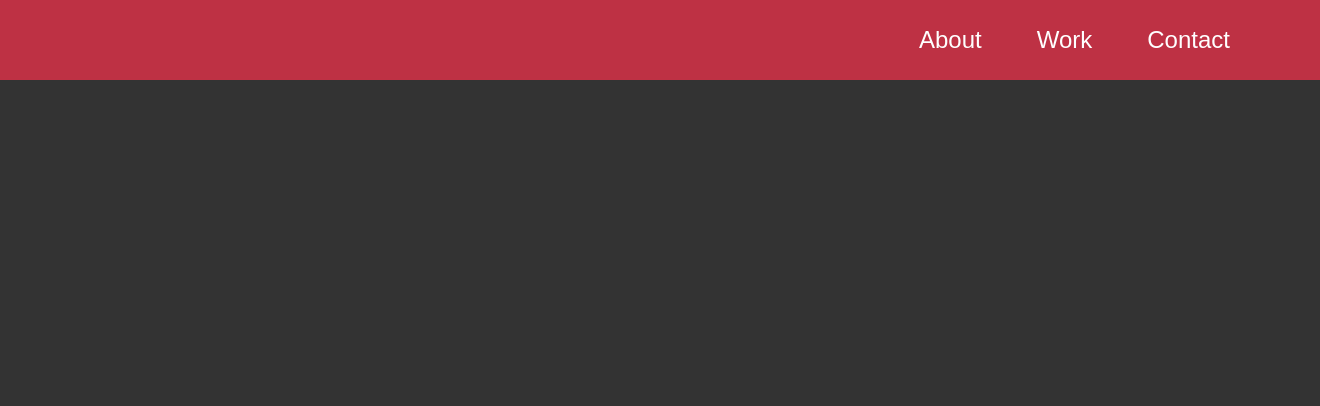
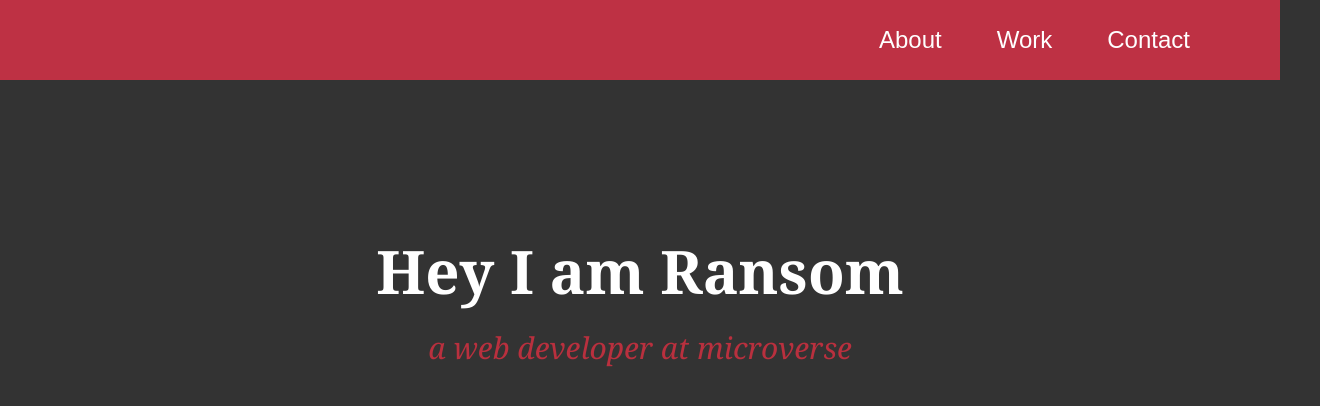
Before and after one commit to Gracy222/GroupProject, a plain HTML site: page index.html in a window 1280 px wide. Shown: the whole page, 1320 px wide, since content can reach past the window. Drawn offline with Linux system fonts and the light colour scheme.

Commit message:
added code for hero section

```diff
--- a/css/style.css
+++ b/css/style.css
@@ -6,7 +6,7 @@ body {
     font-family: sans-serif;
 }
 
-menu {
+nav {
     margin: 0;
     background-color: #be3144;
     height: 80px;
@@ -15,7 +15,7 @@ menu {
     justify-content: end;
     align-items: center;
 }
-menu ul {
+nav ul {
     margin: 0;
     padding: 0;
     list-style-type: none;
@@ -23,7 +23,7 @@ menu ul {
     font-size: x-large;
     display: flex;
 }
-menu ul li {
+nav ul li {
     margin-right: 25px;
     height: 80px;
     display: flex;
@@ -32,11 +32,34 @@ menu ul li {
     padding: 0 15px;
     transition: background 0.5s;
 }
-menu ul li:hover {
+nav ul li:hover {
     transition: background 0.5s;
     background-color: #45567d;
 }
-menu ul li a {
+nav ul li a {
     text-decoration: none;
     color: white;
 }
+
+.hero-section{
+    /* text-align: center; */
+    display: flex;
+    justify-content: center;
+    align-items: center;
+    flex-direction: column;
+}
+
+.hero-title{
+    margin: 150px 0px 0px 0px;
+    font-size: 60px;
+    font-family:Georgia, 'Times New Roman', Times, serif;
+}
+
+.hero-text{
+    color: rgb(185,48,62);
+    font-size: 30px;
+    font-style: italic;
+    font-weight: 200px;
+    line-height: 40%;
+    font-family: Georgia, 'Times New Roman', Times, serif;
+}
--- a/index.html
+++ b/index.html
@@ -11,16 +11,20 @@
 </head>
 
 <body>
-    <menu>
+    <!-- in html nav, in  html5 menu -->
+    <nav>
+        <!-- ul unordered list -->
         <ul>
+            <!-- list items -->
             <li><a href="#">About</a></li>
             <li><a href="#">Work</a></li>
             <li><a href="#">Contact</a></li>
         </ul>
-    </menu>
+    </nav>
 
-    <section>
-
+    <section class="hero-section">
+        <h1 class="hero-title">Hey I am Ransom</h1>
+        <p class="hero-text">a web developer at microverse</p>
     </section>
 
 
```
